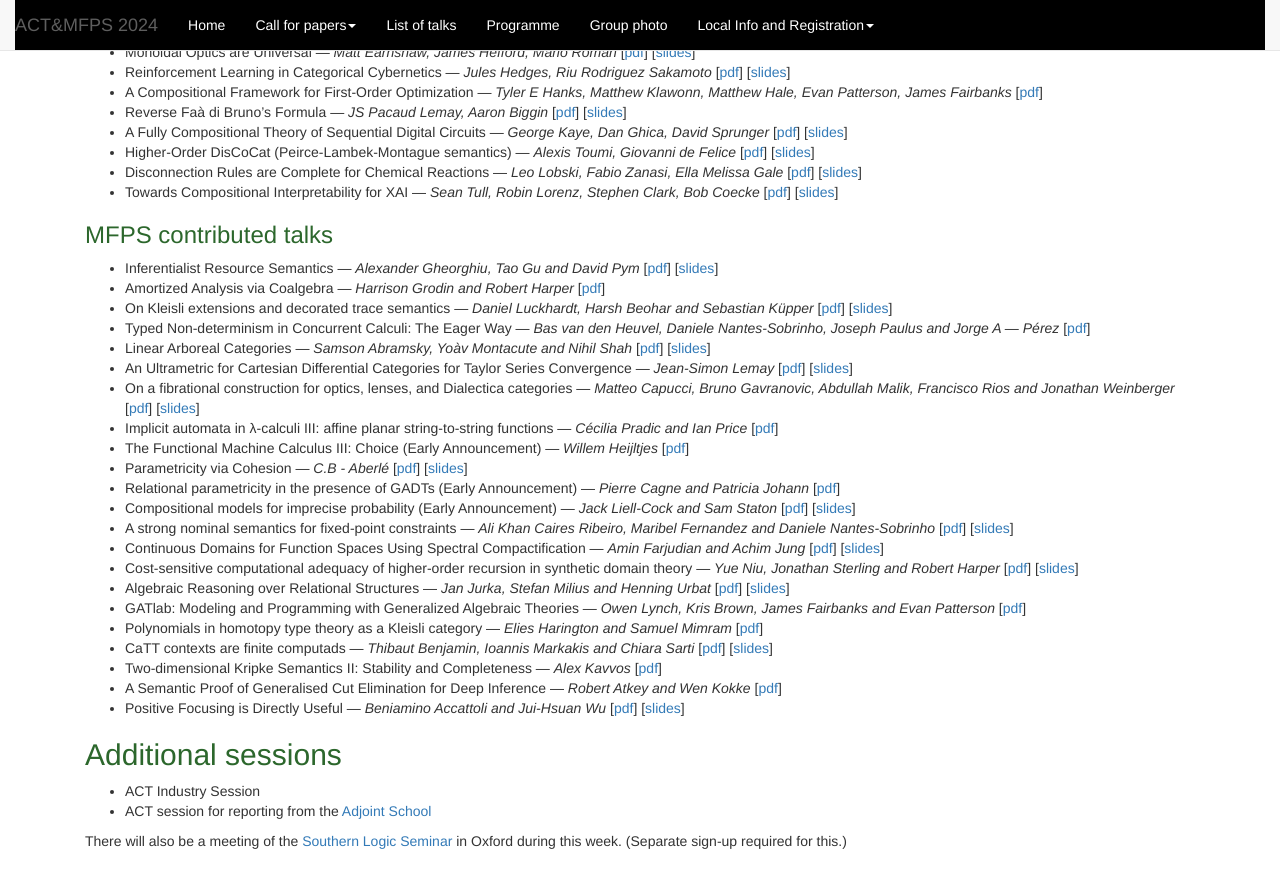
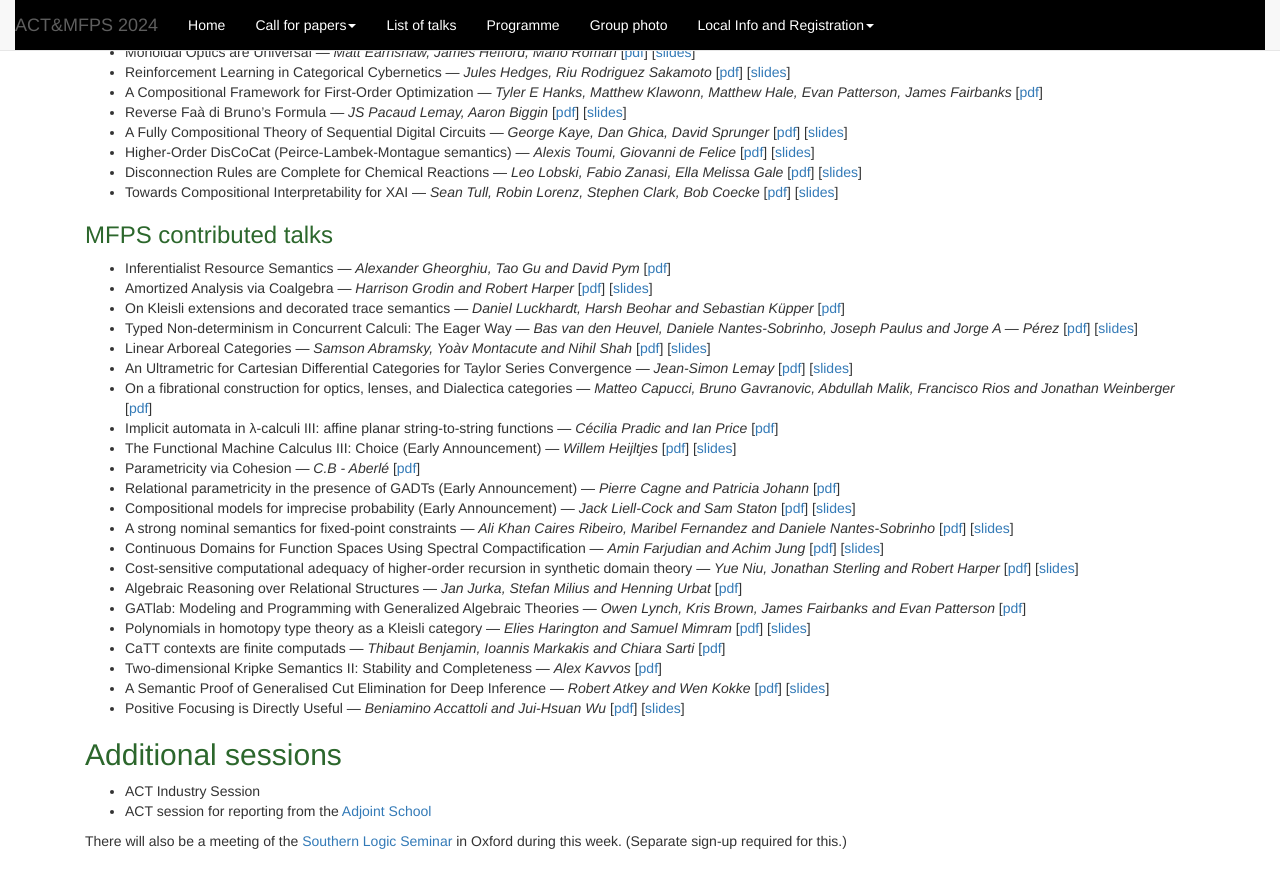
Before and after one commit to oxford24/oxford24.github.io, a Jekyll site: the page built from all-talks.md, in a window 1280 px wide and 900 px high, scrolled down 1855 px. Shown: the top 888 px of the window. Built offline with Jekyll 4.4.1, drawn with Linux system fonts in a browser that asks for light colours.

Commit message:
Update all-talks.md

```diff
--- a/all-talks.md
+++ b/all-talks.md
@@ -147,28 +147,28 @@ Jump to [ACT contributed talks](#act-contributed-talks) or [MFPS contributed tal
 ### MFPS contributed talks
 
 
-* Inferentialist Resource Semantics &mdash; <i>Alexander Gheorghiu, Tao Gu and David Pym</i> [<a href='https://oxford24.github.io/assets/mfps-papers/MFPS24-14.pdf'>pdf</a>] [<a href='https://oxford24.github.io/assets/slides/34_the_aldous_hoover_theorem.pdf'>slides</a>]
-* Amortized Analysis via Coalgebra &mdash; <i>Harrison Grodin and Robert Harper</i> [<a href='https://oxford24.github.io/assets/mfps-papers/MFPS24-12.pdf'>pdf</a>]
-* On Kleisli extensions and decorated trace semantics &mdash; <i>Daniel Luckhardt, Harsh Beohar and Sebastian Küpper</i> [<a href='https://oxford24.github.io/assets/mfps-papers/MFPS24-16.pdf'>pdf</a>] [<a href='https://oxford24.github.io/assets/slides/slides.pdf'>slides</a>]
-* Typed Non-determinism in Concurrent Calculi: The Eager Way &mdash; <i>Bas van den Heuvel, Daniele Nantes-Sobrinho, Joseph Paulus and Jorge A — Pérez</i> [<a href='https://oxford24.github.io/assets/mfps-papers/MFPS24-9.pdf'>pdf</a>]
-* Linear Arboreal Categories &mdash; <i>Samson Abramsky, Yoàv Montacute and Nihil Shah</i> [<a href='https://oxford24.github.io/assets/mfps-papers/MFPS24-6.pdf'>pdf</a>] [<a href='https://oxford24.github.io/assets/slides/ACT Pres Proqueries and Praqueries (5).pdf'>slides</a>]
-* An Ultrametric for Cartesian Differential Categories for Taylor Series Convergence &mdash; <i>Jean-Simon Lemay</i> [<a href='https://oxford24.github.io/assets/mfps-papers/MFPS24-7.pdf'>pdf</a>] [<a href='https://oxford24.github.io/assets/slides/ACT2024-2.pdf'>slides</a>]
-* On a fibrational construction for optics, lenses, and Dialectica categories &mdash; <i>Matteo Capucci, Bruno Gavranovic, Abdullah Malik, Francisco Rios and Jonathan Weinberger</i> [<a href='https://oxford24.github.io/assets/mfps-papers/MFPS24-36.pdf'>pdf</a>] [<a href='https://oxford24.github.io/assets/slides/ACT Organizing Physics.pdf'>slides</a>]
+* Inferentialist Resource Semantics &mdash; <i>Alexander Gheorghiu, Tao Gu and David Pym</i> [<a href='https://oxford24.github.io/assets/mfps-papers/MFPS24-14.pdf'>pdf</a>]
+* Amortized Analysis via Coalgebra &mdash; <i>Harrison Grodin and Robert Harper</i> [<a href='https://oxford24.github.io/assets/mfps-papers/MFPS24-12.pdf'>pdf</a>] [<a href='https://oxford24.github.io/slides/slides.pdf'>slides</a>]
+* On Kleisli extensions and decorated trace semantics &mdash; <i>Daniel Luckhardt, Harsh Beohar and Sebastian Küpper</i> [<a href='https://oxford24.github.io/assets/mfps-papers/MFPS24-16.pdf'>pdf</a>]
+* Typed Non-determinism in Concurrent Calculi: The Eager Way &mdash; <i>Bas van den Heuvel, Daniele Nantes-Sobrinho, Joseph Paulus and Jorge A — Pérez</i> [<a href='https://oxford24.github.io/assets/mfps-papers/MFPS24-9.pdf'>pdf</a>] [<a href='https://oxford24.github.io/slides/ACT2024_Presentation.pdf'>slides</a>]
+* Linear Arboreal Categories &mdash; <i>Samson Abramsky, Yoàv Montacute and Nihil Shah</i> [<a href='https://oxford24.github.io/assets/mfps-papers/MFPS24-6.pdf'>pdf</a>] [<a href='https://oxford24.github.io/slides/ACT2024-2.pdf'>slides</a>]
+* An Ultrametric for Cartesian Differential Categories for Taylor Series Convergence &mdash; <i>Jean-Simon Lemay</i> [<a href='https://oxford24.github.io/assets/mfps-papers/MFPS24-7.pdf'>pdf</a>] [<a href='https://oxford24.github.io/slides/ACT Organizing Physics.pdf'>slides</a>]
+* On a fibrational construction for optics, lenses, and Dialectica categories &mdash; <i>Matteo Capucci, Bruno Gavranovic, Abdullah Malik, Francisco Rios and Jonathan Weinberger</i> [<a href='https://oxford24.github.io/assets/mfps-papers/MFPS24-36.pdf'>pdf</a>]
 * Implicit automata in λ-calculi III: affine planar string-to-string functions &mdash; <i>Cécilia Pradic and Ian Price</i> [<a href='https://oxford24.github.io/assets/mfps-papers/MFPS24-20.pdf'>pdf</a>]
-* The Functional Machine Calculus III: Choice (Early Announcement) &mdash; <i>Willem Heijltjes</i> [<a href='https://oxford24.github.io/assets/mfps-papers/MFPS24-17.pdf'>pdf</a>]
-* Parametricity via Cohesion &mdash; <i>C.B - Aberlé</i> [<a href='https://oxford24.github.io/assets/mfps-papers/MFPS24-34.pdf'>pdf</a>] [<a href='https://oxford24.github.io/assets/slides/ViCAR Presentation Slides.pdf'>slides</a>]
+* The Functional Machine Calculus III: Choice (Early Announcement) &mdash; <i>Willem Heijltjes</i> [<a href='https://oxford24.github.io/assets/mfps-papers/MFPS24-17.pdf'>pdf</a>] [<a href='https://oxford24.github.io/slides/ViCAR Presentation Slides.pdf'>slides</a>]
+* Parametricity via Cohesion &mdash; <i>C.B - Aberlé</i> [<a href='https://oxford24.github.io/assets/mfps-papers/MFPS24-34.pdf'>pdf</a>]
 * Relational parametricity in the presence of GADTs (Early Announcement) &mdash; <i>Pierre Cagne and Patricia Johann</i> [<a href='https://oxford24.github.io/assets/mfps-papers/MFPS24-35.pdf'>pdf</a>]
-* Compositional models for imprecise probability (Early Announcement) &mdash; <i>Jack Liell-Cock and Sam Staton</i> [<a href='https://oxford24.github.io/assets/mfps-papers/MFPS24-25.pdf'>pdf</a>] [<a href='https://oxford24.github.io/assets/slides/Presentation_ACT_2_Sergeant-Perthuis.pdf'>slides</a>]
-* A strong nominal semantics for fixed-point constraints &mdash; <i>Ali Khan Caires Ribeiro, Maribel Fernandez and Daniele Nantes-Sobrinho</i> [<a href='https://oxford24.github.io/assets/mfps-papers/MFPS24-26.pdf'>pdf</a>] [<a href='https://oxford24.github.io/assets/slides/12-slides-categorical-decision-theory.pdf'>slides</a>]
-* Continuous Domains for Function Spaces Using Spectral Compactification &mdash; <i>Amin Farjudian and Achim Jung</i> [<a href='https://oxford24.github.io/assets/mfps-papers/MFPS24-1.pdf'>pdf</a>] [<a href='https://oxford24.github.io/assets/slides/Paper20RosiakHowNiceisThisFunctor(ACT2024).pdf'>slides</a>]
-* Cost-sensitive computational adequacy of higher-order recursion in synthetic domain theory &mdash; <i>Yue Niu, Jonathan Sterling and Robert Harper</i> [<a href='https://oxford24.github.io/assets/mfps-papers/MFPS24-24.pdf'>pdf</a>] [<a href='https://oxford24.github.io/assets/slides/isumap.pdf'>slides</a>]
-* Algebraic Reasoning over Relational Structures &mdash; <i>Jan Jurka, Stefan Milius and Henning Urbat</i> [<a href='https://oxford24.github.io/assets/mfps-papers/MFPS24-15.pdf'>pdf</a>] [<a href='https://oxford24.github.io/assets/slides/Burton_64.pdf'>slides</a>]
+* Compositional models for imprecise probability (Early Announcement) &mdash; <i>Jack Liell-Cock and Sam Staton</i> [<a href='https://oxford24.github.io/assets/mfps-papers/MFPS24-25.pdf'>pdf</a>] [<a href='https://oxford24.github.io/slides/12-slides-categorical-decision-theory.pdf'>slides</a>]
+* A strong nominal semantics for fixed-point constraints &mdash; <i>Ali Khan Caires Ribeiro, Maribel Fernandez and Daniele Nantes-Sobrinho</i> [<a href='https://oxford24.github.io/assets/mfps-papers/MFPS24-26.pdf'>pdf</a>] [<a href='https://oxford24.github.io/slides/Paper20RosiakHowNiceisThisFunctor(ACT2024).pdf'>slides</a>]
+* Continuous Domains for Function Spaces Using Spectral Compactification &mdash; <i>Amin Farjudian and Achim Jung</i> [<a href='https://oxford24.github.io/assets/mfps-papers/MFPS24-1.pdf'>pdf</a>] [<a href='https://oxford24.github.io/slides/isumap.pdf'>slides</a>]
+* Cost-sensitive computational adequacy of higher-order recursion in synthetic domain theory &mdash; <i>Yue Niu, Jonathan Sterling and Robert Harper</i> [<a href='https://oxford24.github.io/assets/mfps-papers/MFPS24-24.pdf'>pdf</a>] [<a href='https://oxford24.github.io/slides/ACT talk.pdf'>slides</a>]
+* Algebraic Reasoning over Relational Structures &mdash; <i>Jan Jurka, Stefan Milius and Henning Urbat</i> [<a href='https://oxford24.github.io/assets/mfps-papers/MFPS24-15.pdf'>pdf</a>]
 * GATlab: Modeling and Programming with Generalized Algebraic Theories &mdash; <i>Owen Lynch, Kris Brown, James Fairbanks and Evan Patterson</i> [<a href='https://oxford24.github.io/assets/mfps-papers/MFPS24-11.pdf'>pdf</a>]
-* Polynomials in homotopy type theory as a Kleisli category &mdash; <i>Elies Harington and Samuel Mimram</i> [<a href='https://oxford24.github.io/assets/mfps-papers/MFPS24-10.pdf'>pdf</a>]
-* CaTT contexts are finite computads &mdash; <i>Thibaut Benjamin, Ioannis Markakis and Chiara Sarti</i> [<a href='https://oxford24.github.io/assets/mfps-papers/MFPS24-8.pdf'>pdf</a>] [<a href='https://oxford24.github.io/assets/slides/52.pdf'>slides</a>]
+* Polynomials in homotopy type theory as a Kleisli category &mdash; <i>Elies Harington and Samuel Mimram</i> [<a href='https://oxford24.github.io/assets/mfps-papers/MFPS24-10.pdf'>pdf</a>] [<a href='https://oxford24.github.io/slides/52.pdf'>slides</a>]
+* CaTT contexts are finite computads &mdash; <i>Thibaut Benjamin, Ioannis Markakis and Chiara Sarti</i> [<a href='https://oxford24.github.io/assets/mfps-papers/MFPS24-8.pdf'>pdf</a>]
 * Two-dimensional Kripke Semantics II: Stability and Completeness &mdash; <i>Alex Kavvos</i> [<a href='https://oxford24.github.io/assets/mfps-papers/MFPS24-4.pdf'>pdf</a>]
-* A Semantic Proof of Generalised Cut Elimination for Deep Inference &mdash; <i>Robert Atkey and Wen Kokke</i> [<a href='https://oxford24.github.io/assets/mfps-papers/MFPS24-22.pdf'>pdf</a>]
-* Positive Focusing is Directly Useful &mdash; <i>Beniamino Accattoli and Jui-Hsuan Wu</i> [<a href='https://oxford24.github.io/assets/mfps-papers/MFPS24-27.pdf'>pdf</a>] [<a href='https://oxford24.github.io/assets/slides/act_benedikt_peterseim.pdf'>slides</a>]
+* A Semantic Proof of Generalised Cut Elimination for Deep Inference &mdash; <i>Robert Atkey and Wen Kokke</i> [<a href='https://oxford24.github.io/assets/mfps-papers/MFPS24-22.pdf'>pdf</a>] [<a href='https://oxford24.github.io/slides/act_benedikt_peterseim.pdf'>slides</a>]
+* Positive Focusing is Directly Useful &mdash; <i>Beniamino Accattoli and Jui-Hsuan Wu</i> [<a href='https://oxford24.github.io/assets/mfps-papers/MFPS24-27.pdf'>pdf</a>] [<a href='https://oxford24.github.io/slides/ACT.pdf'>slides</a>]
 
 
 ## Additional sessions
```
